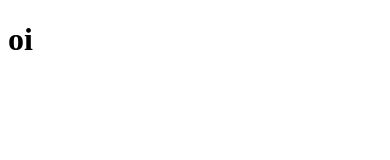
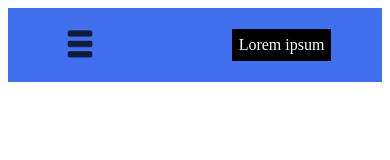
Before and after one commit to maquisaao/projeto2Grabriel, a plain HTML site: page index.html in a window 390 px wide. Drawn offline with Linux system fonts and the light colour scheme.

Commit message:
menu mobile

```diff
--- a/ccs/menu.css
+++ b/ccs/menu.css
@@ -1,3 +1,23 @@
-.menu {
-    background-color: blue;
+.cabecalho {
+    background-color: rgb(65, 112, 239);
+    display: flex;
+    justify-content: space-around;
+    padding: 5px;
+    list-style-type: none;
+    align-items: center;
 }
+.cabecalho ul li {
+    list-style-type: none;
+}
+
+.cabecalho img {
+    width: 42px;
+    height: 50px;
+}
+
+.butao {
+    color: white;
+    background-color: black;
+    border: none;
+    padding: 7px;
+}
--- a/index.html
+++ b/index.html
@@ -1,13 +1,22 @@
 <!DOCTYPE html>
 <html lang="en">
+
 <head>
     <meta charset="UTF-8">
     <meta name="viewport" content="width=device-width, initial-scale=1.0">
     <title>Document</title>
+    <link rel="stylesheet" href="ccs/menu.css">
 </head>
+
 <body>
-    <div class="menu">
-        <h1>oi</h1>
-    </div>
+    <header class="cabecalho">
+        <img src="arquivos/VisualEditor_-_Icon_-_Menu.svg.png">
+        <nav>
+            <ul>
+                <li class="butao"><a>Lorem ipsum</a></li>
+            </ul>
+        </nav>
+    </header>
 </body>
+
 </html>
```
Also changed, not shown: arquivos/Grupo 105.png (added), arquivos/Grupo 124.png (added), arquivos/Grupo 132.png (added), arquivos/VisualEditor_-_Icon_-_Menu.svg.png (added), arquivos/ballpen-blur-close-up-461077.png (added), arquivos/computador.png (added), arquivos/escudo.png (added), arquivos/grupodemascara.png (added), arquivos/maozinha.png (added), 1 other file.
